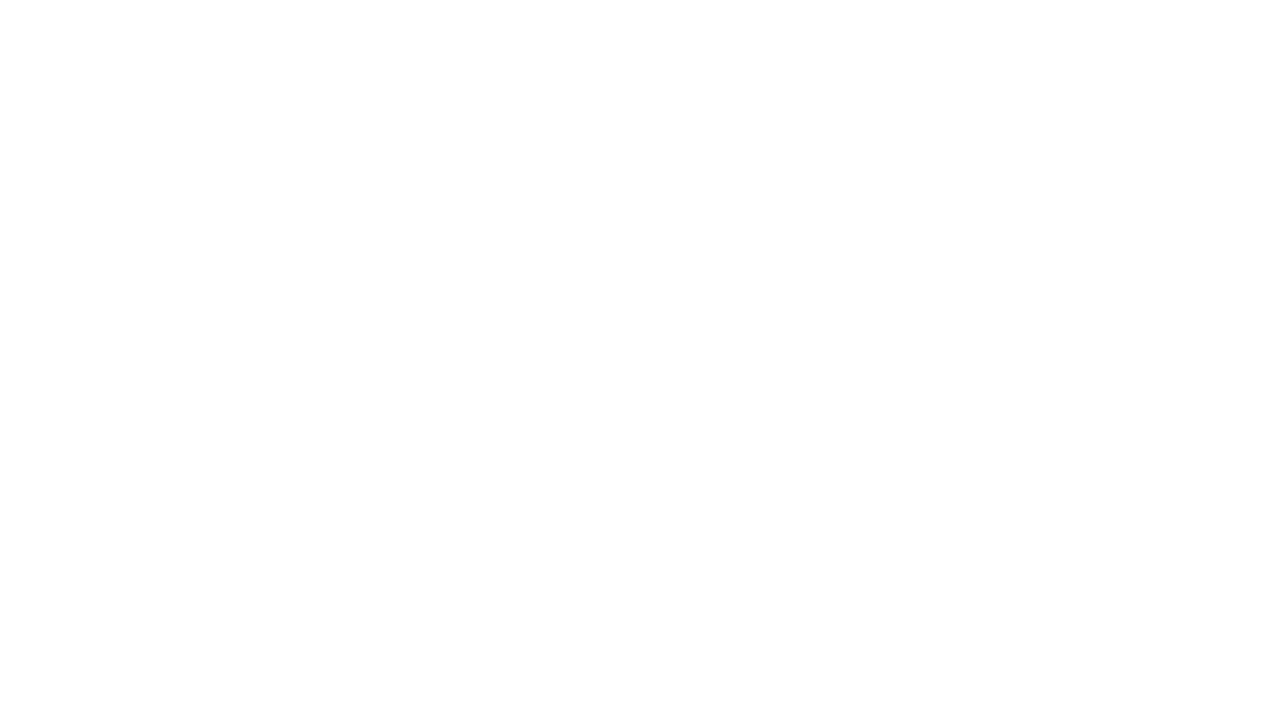
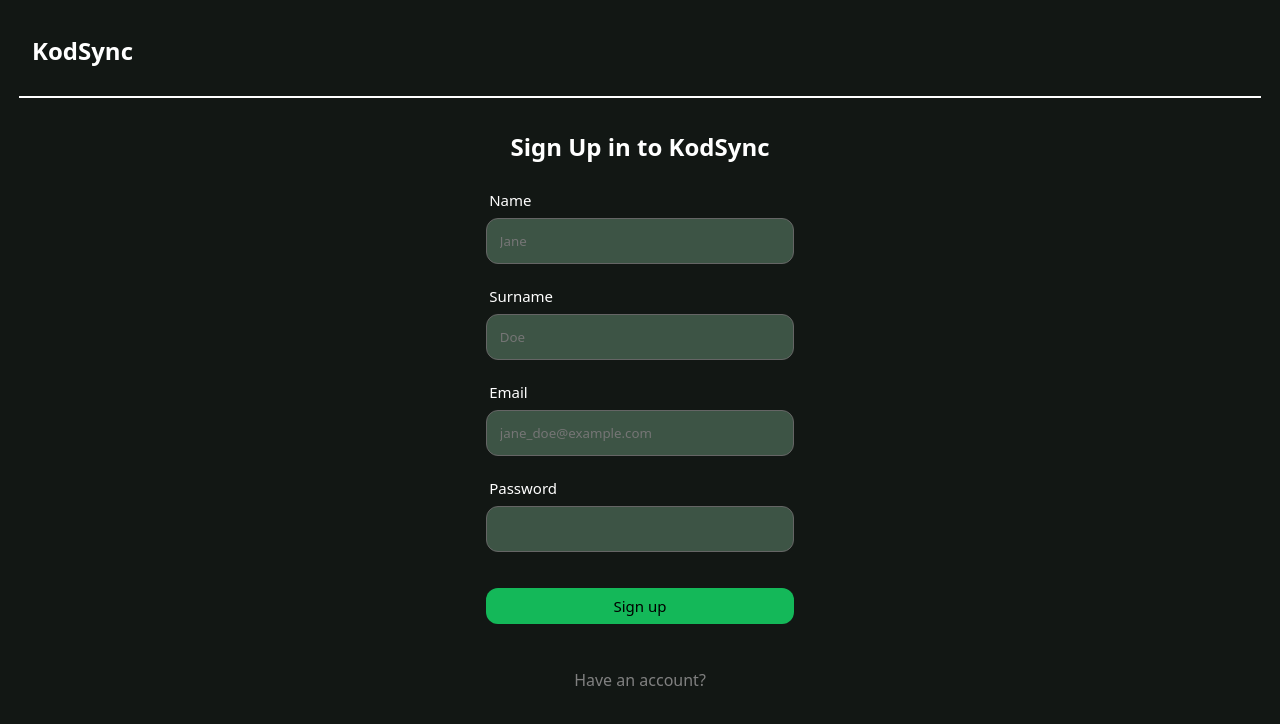
Before and after one commit to HamitEldem/KodSync, a Vue app in the folder kodsync/: page /signup in a window 1280 px wide. Shown: the top 724 px of the page. Built offline with nearby package versions, Linux system fonts and the light colour scheme.

Commit message:
Login.vue, Signup.vue and ForgotPassword.vue finished

```diff
--- a/kodsync/src/router/index.js
+++ b/kodsync/src/router/index.js
@@ -5,6 +5,7 @@ import Signup from '../views/Signup.vue';
 import CandidateOtp from '../views/CandidateOtp.vue';
 import CodingEnvironment from '../views/CodingEnvironment.vue';
 import InterviewerDashboard from '../views/InterviewerDashboard.vue';
+import ForgotPassword from '../views/ForgotPassword.vue';
 
 const routes = [
   { path: '/', component: Home },
@@ -13,6 +14,7 @@ const routes = [
   { path: '/candidate-otp', component: CandidateOtp },
   { path: '/coding', component: CodingEnvironment },
   { path: '/dashboard', component: InterviewerDashboard },
+  { path: '/forgot-password', component: ForgotPassword }
 ];
 
 const router = createRouter({
--- a/kodsync/src/views/Home.vue
+++ b/kodsync/src/views/Home.vue
@@ -117,7 +117,7 @@
         background-color: #f5f5f5;
     }
     .signup:hover {
-        background-color: #00824a;
+        background-color: #e05e00;
     }
     .line{
         border: 1px solid white;
--- a/kodsync/src/views/Login.vue
+++ b/kodsync/src/views/Login.vue
@@ -10,7 +10,9 @@
     </div>
     <div class="header">
       <div class="name">
-        <h2>KodSync</h2>
+        <router-link to="/" class="home">
+          <h2>KodSync</h2>
+        </router-link>
       </div>
 
     </div>
@@ -32,10 +34,16 @@
         <input type="password" name="passwd" id="passwd">
         <div id="login-btn">
           <button>
-            <span>
-              Log in
-            </span>
+
+            Log in
+
           </button>
+        </div>
+        <div class="foot-links">
+          <router-link to="/forgot-password" class="forgot-password">Forgot Your Password?</router-link>
+        </div>
+        <div class="foot-links">
+          <router-link to="/signup" class="signup">Don't have an account?</router-link>
         </div>
       </div>
 
@@ -135,26 +143,52 @@ h3 {
 }
 
 #login-btn {
-  padding: 0.1rem 11rem;
-  margin: 1.5rem auto;
-  width: 25%;
+  padding: 0.5rem 50%;
+  margin: 1.8rem auto;
+  width: 50%;
   background-color: #14B859;
   border-radius: 12px;
   color: black;
-
+  text-align: center;
+  display: flex;
+  justify-content: center;
 }
 
 button {
-  background-color: #14B859;
+  background-color: inherit;
   border: none;
   color: black;
-  font-size: 13px;
-  width: 25%;
+  font-size: 15px;
 
-
+  white-space: nowrap;
 }
 
+#login-btn:hover{
+  color: black;
+  cursor: pointer;
+  background-color: #12a24e;
+}
 
+.foot-links {
+  margin: 0 auto;
+  margin-top: 0.5rem;
+  color: gray;
+  text-decoration: none;
+}
+
+.foot-links a {
+  color: gray;
+  text-decoration: none;
+}
+
+a h2{
+  color: white;
+  text-decoration: none;
+}
+
+a{
+    text-decoration: none;
+}
 
 /* Mobile warning */
 .mobile-warning {
--- a/kodsync/src/views/Signup.vue
+++ b/kodsync/src/views/Signup.vue
@@ -1,11 +1,286 @@
+<script setup>
+
+</script>
+
 <template>
   <div class="signup">
+    <div class="mobile-warning">
+      <h2>Please switch to desktop for the best experience</h2>
+      <p>KodSync is optimized for desktop viewing</p>
+    </div>
+    <div class="header">
+      <div class="name">
+        <router-link to="/" class="home">
+          <h2>KodSync</h2>
+        </router-link>
+      </div>
+
+    </div>
+    <div class="line">
+
+    </div>
+    <div class="content">
+      <h1>Sign Up in to KodSync</h1>
+      <div class="user-input">
+        <h3>
+          Name
+        </h3>
+        <input type="text" name="name" id="name" placeholder="Jane">
+      </div>
+      <div class="user-input">
+        <h3>
+          Surname
+        </h3>
+        <input type="text" name="surname" id="surname" placeholder="Doe">
+      </div>
+      <div class="user-input">
+        <h3>
+          Email
+        </h3>
+        <input type="text" name="e-mail" id="e-mail" placeholder="jane_doe@example.com">
+      </div>
+      <div class="user-input">
+        <h3>
+          Password
+        </h3>
+        <input type="password" name="passwd" id="passwd">
+        <div id="signup-btn">
+          <button>
+
+            Sign up
+
+          </button>
+        </div>
+        <div class="foot-links">
+          <router-link to="/login" class="login">Have an account?</router-link>
+        </div>
+      </div>
+
+    </div>
 
   </div>
 </template>
 
-<script setup>
-</script>
+<style scoped>
+.signup {
+  width: 100%;
+  background-color: #121714;
+  min-height: 100vh;
+  position: relative;
+  display: flex;
+  flex-direction: column;
+  gap: 0.5rem;
+}
 
-<style scoped>
+* {
+  font-family: system-ui, -apple-system, BlinkMacSystemFont, 'Segoe UI', Roboto, Oxygen, Ubuntu, Cantarell, 'Open Sans', 'Helvetica Neue', sans-serif;
+
+}
+
+.header {
+  display: flex;
+  justify-content: space-between;
+  align-items: center;
+  padding: 1.2rem 2rem;
+  position: sticky;
+  top: 0;
+  left: 0;
+  right: 0;
+  background-color: #121714;
+  z-index: 100;
+  color: #fff;
+}
+
+.name {
+  margin: 0;
+  font-size: 1.5rem;
+  padding-top: 15px;
+
+}
+
+h2 {
+  font-size: 1.5rem;
+}
+
+.line {
+  border: 1px solid white;
+  width: 97%;
+  margin: 0 auto;
+  margin-top: 0.1rem;
+  position: relative;
+}
+
+.content {
+  color: white;
+  justify-content: center;
+  text-align: center;
+  display: flex;
+  flex-direction: column;
+  margin: 1.5rem;
+}
+
+.content h1 {
+  margin: 0 auto;
+  font-size: 24px;
+  margin-bottom: 1.5rem;
+}
+
+h3 {
+  font-size: 15px;
+  font-weight: normal;
+  margin-left: 0.2rem;
+}
+
+.user-input {
+  display: flex;
+  flex-direction: column;
+  gap: 0.5rem;
+  margin: 0 auto;
+  margin-top: 0.2rem;
+  width: 25%;
+  text-align: left;
+  margin-bottom: 1.2rem;
+}
+
+.user-input input {
+  padding: 0.8rem;
+  border: 1px solid #656565;
+  border-radius: 12px;
+  background-color: #3D5445;
+  color: white;
+
+}
+
+#signup-btn {
+  padding: 0.5rem 50%;
+  margin: 1.8rem auto;
+  width: 25%;
+  background-color: #14B859;
+  border-radius: 12px;
+  color: black;
+  text-align: center;
+  display: flex;
+  justify-content: center;
+}
+
+button {
+  background-color: inherit;
+  border: none;
+  color: black;
+  font-size: 15px;
+
+  white-space: nowrap;
+}
+
+#signup-btn:hover{
+  color: black;
+  cursor: pointer;
+  background-color: #12a24e;
+}
+
+.foot-links {
+  margin: 0 auto;
+  margin-top: 0.5rem;
+  color: gray;
+  text-decoration: none;
+}
+
+.foot-links a {
+  color: gray;
+  text-decoration: none;
+}
+
+a h2{
+  color: white;
+  text-decoration: none;
+}
+
+a{
+    text-decoration: none;
+}
+
+/* Mobile warning */
+.mobile-warning {
+  display: none;
+  position: fixed;
+  top: 0;
+  left: 0;
+  width: 100%;
+  height: 100vh;
+  background-color: #121714;
+  color: white;
+  z-index: 1000;
+  text-align: center;
+  padding: 2rem;
+  justify-content: center;
+  align-items: center;
+  flex-direction: column;
+}
+
+/* Media Queries */
+@media screen and (max-width: 768px) {
+  .mobile-warning {
+    display: flex;
+  }
+
+  .header {
+    padding: 0.8rem 1.5rem;
+  }
+
+
+}
+
+/* Desktop Responsiveness */
+@media screen and (min-width: 769px) and (max-width: 1200px) {
+  #slogan {
+    font-size: 1.2rem;
+  }
+
+  #main-img {
+    width: 45%;
+    height: 350px;
+  }
+
+  .otp-btn {
+    font-size: 20px;
+    padding: 0.8rem 2rem;
+  }
+}
+
+/* Tablet Responsiveness */
+@media screen and (min-width: 769px) and (max-width: 1024px) {
+  .content {
+    flex-direction: column;
+    align-items: center;
+    gap: 1rem;
+  }
+
+  #main-img {
+    width: 70%;
+    height: 280px;
+  }
+
+  #slogan {
+    width: 100%;
+  }
+
+  .bottom-content {
+    flex-direction: column;
+    text-align: center;
+    gap: 1rem;
+  }
+
+  #context {
+    width: 70%;
+    margin: 0 auto 0.5rem;
+  }
+
+  .header {
+    padding: 1rem 2rem;
+  }
+
+  .otp-btn {
+    margin: 0 auto;
+  }
+}
 </style>
```
